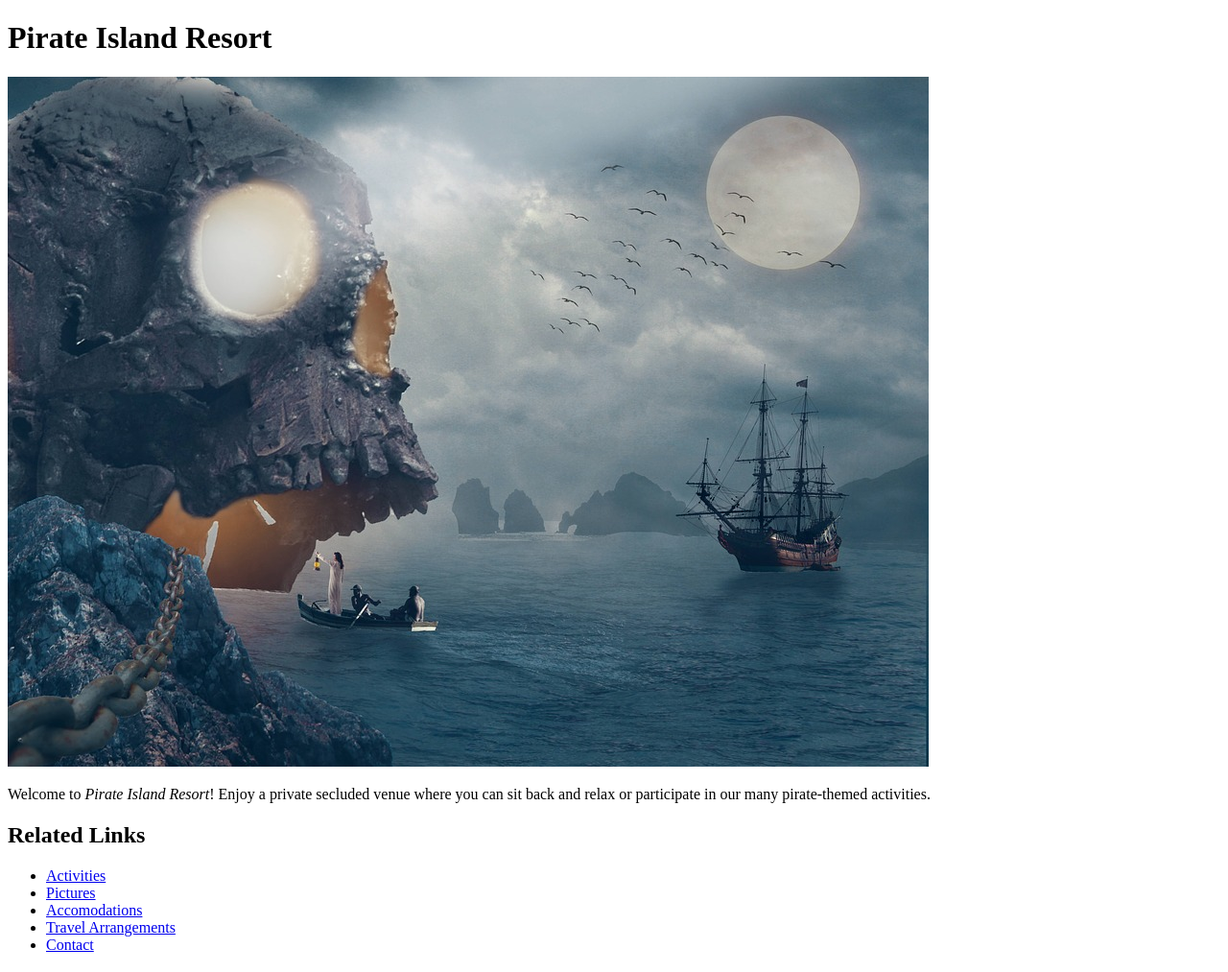
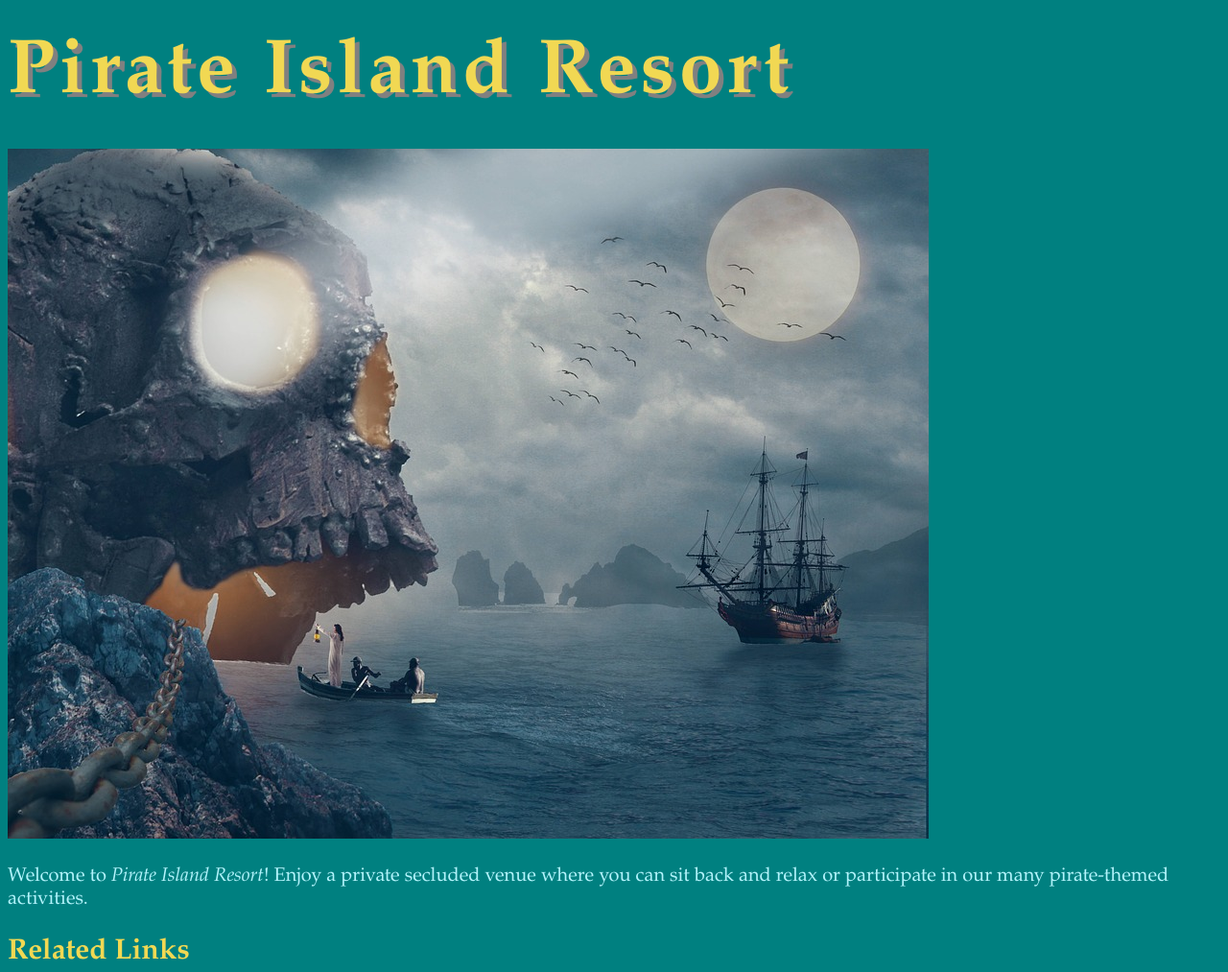
Before and after one commit to KChellis/pirateisland, a plain HTML site: page index.html in a window 1280 px wide. Shown: the top 1013 px of the page at 96% size. Drawn offline with Linux system fonts and the light colour scheme.

Commit message:
Add style rules to style.css

```diff
--- a/css/style.css
+++ b/css/style.css
@@ -1,21 +1,23 @@
 body {
-
+  font-size: 20px;
+  font-family: Garamond;
+  background: teal;
+  color: #b2f3fb;
 }
 
 h1 {
-
+  font-size: 80px;
+  line-height: .6em;
+  letter-spacing: 5px;
+  color: #f1d853;
+  text-shadow: 5px 5px gray;
 }
 
 h2 {
-
+  font-size: 30px;
+  color: #f1d853;
 }
 
-p {
-
+a:visited {
+  color: #35e0b4;
 }
-ul {
-
-}
-li {
-
-}
```
